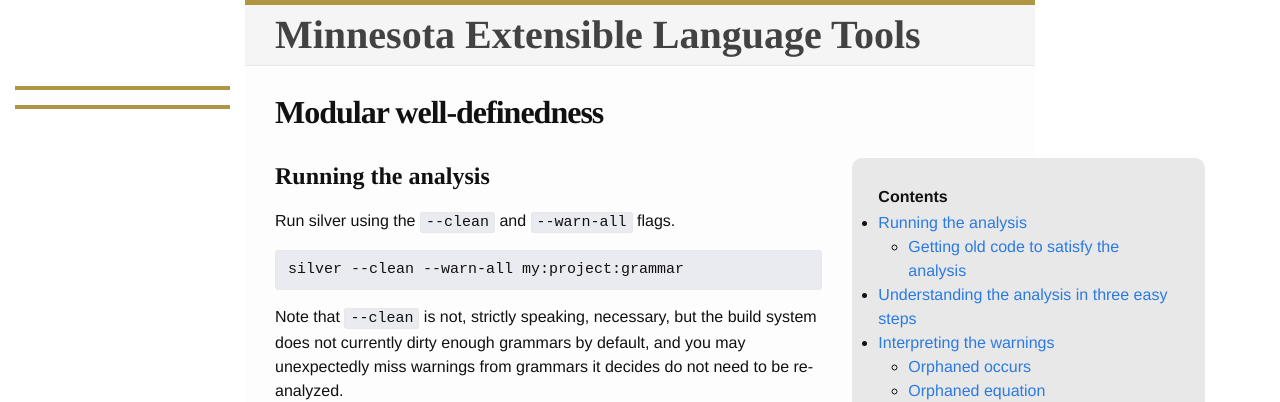
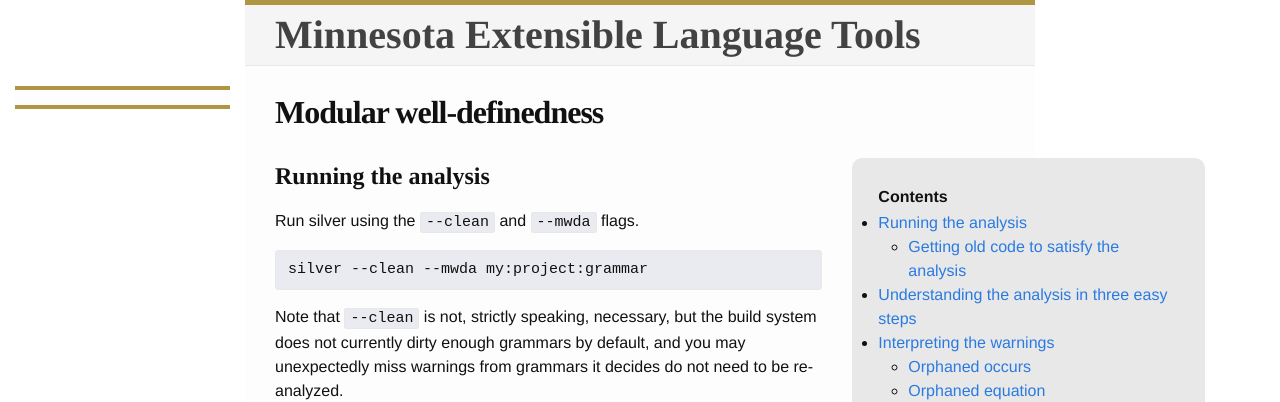
Before and after one commit to melt-umn/melt-website, a Jekyll site: the page built from silver/concepts/modular-well-definedness/index.md, in a window 1280 px wide and 900 px high. Shown: the top 402 px of the window. Built offline with Jekyll 4.4.1, drawn with Linux system fonts in a browser that asks for light colours.

Commit message:
Add documentation of --mwda flag

````diff
--- a/silver/concepts/modular-well-definedness/index.md
+++ b/silver/concepts/modular-well-definedness/index.md
@@ -9,10 +9,10 @@ menu_weight: 700
 
 ## Running the analysis
 
-Run silver using the `--clean` and `--warn-all` flags.
+Run silver using the `--clean` and `--mwda` flags.
 
 ```
-silver --clean --warn-all my:project:grammar
+silver --clean --mwda my:project:grammar
 ```
 
 Note that `--clean` is not, strictly speaking, necessary, but the build system does not currently dirty enough grammars by default, and you may unexpectedly miss warnings from grammars it decides do not need to be re-analyzed.
````
Also changed, not shown: silver/command-line-reference/index.md (+3 -0 lines).
